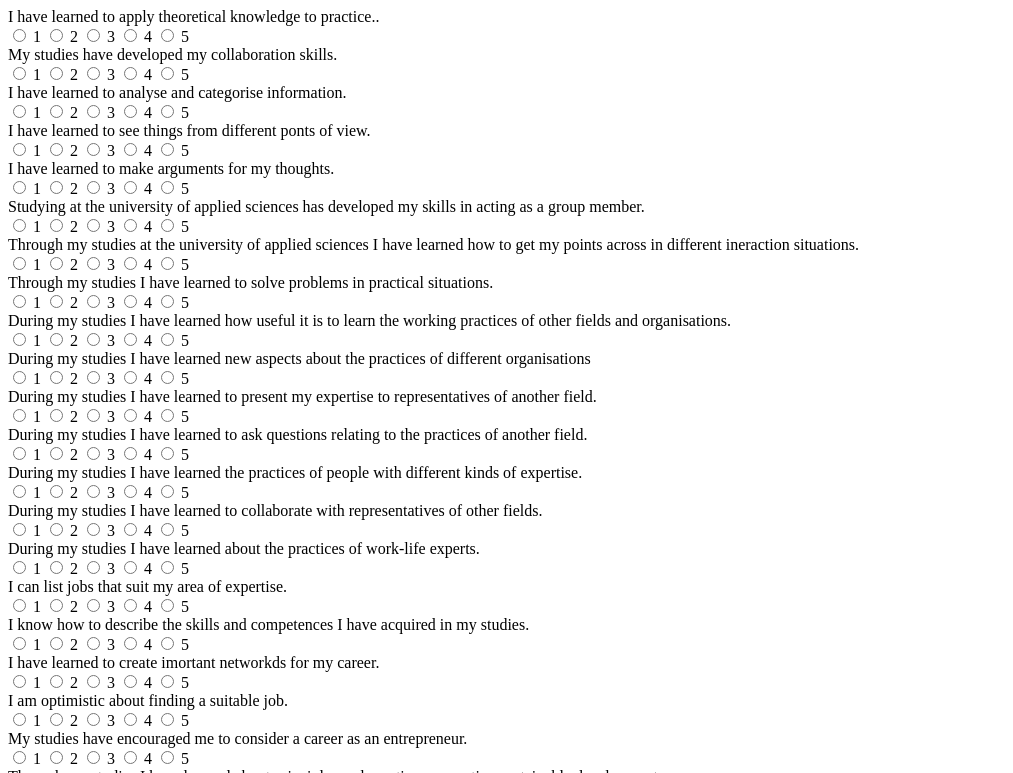
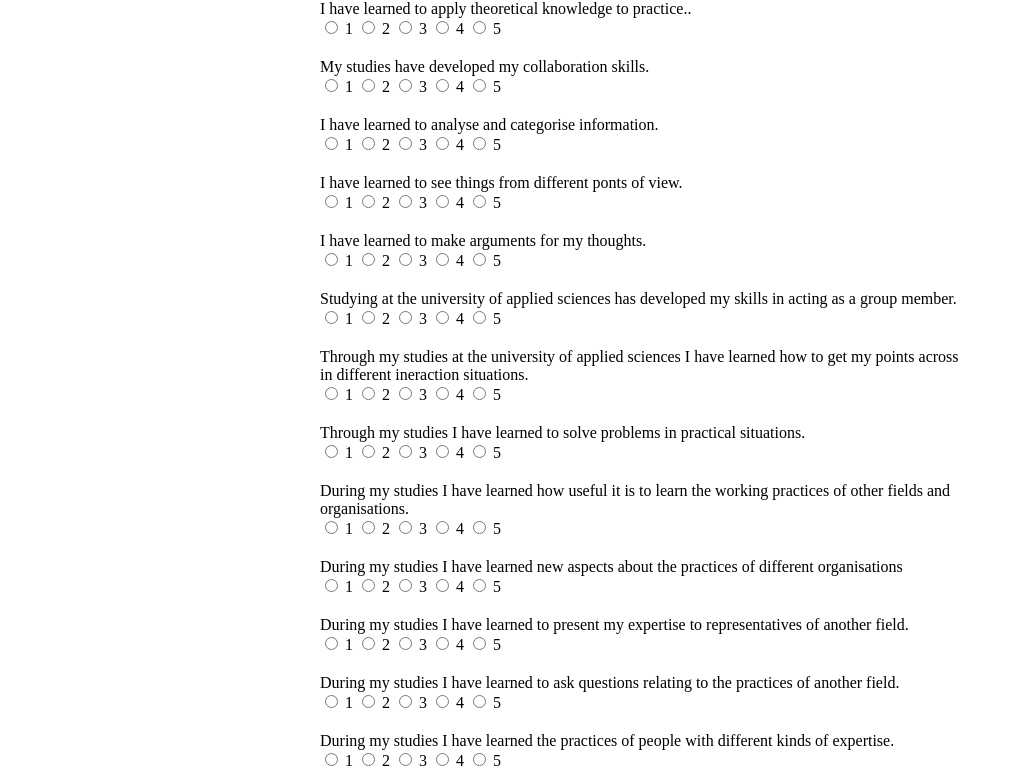
Before and after one commit to viktoriaszabo-sz/Group-4-customer-project-, a plain HTML site: page test.html in a window 1280 px wide. Shown: the top 773 px of the page, without its empty margins (0-1013 px from the left). Drawn offline with Linux system fonts and the light colour scheme.

Commit message:
Update style.css
text is now in centre and added padding after radios

```diff
--- a/style.css
+++ b/style.css
@@ -1,3 +1,13 @@
+body{
+    margin: auto;
+    width: 50%;
+}
+
+
 .formbold-radio-flex div {
     display: inline-block;
 }
+
+.formbold-radio-flex{
+    padding-bottom: 20px;
+}
```
